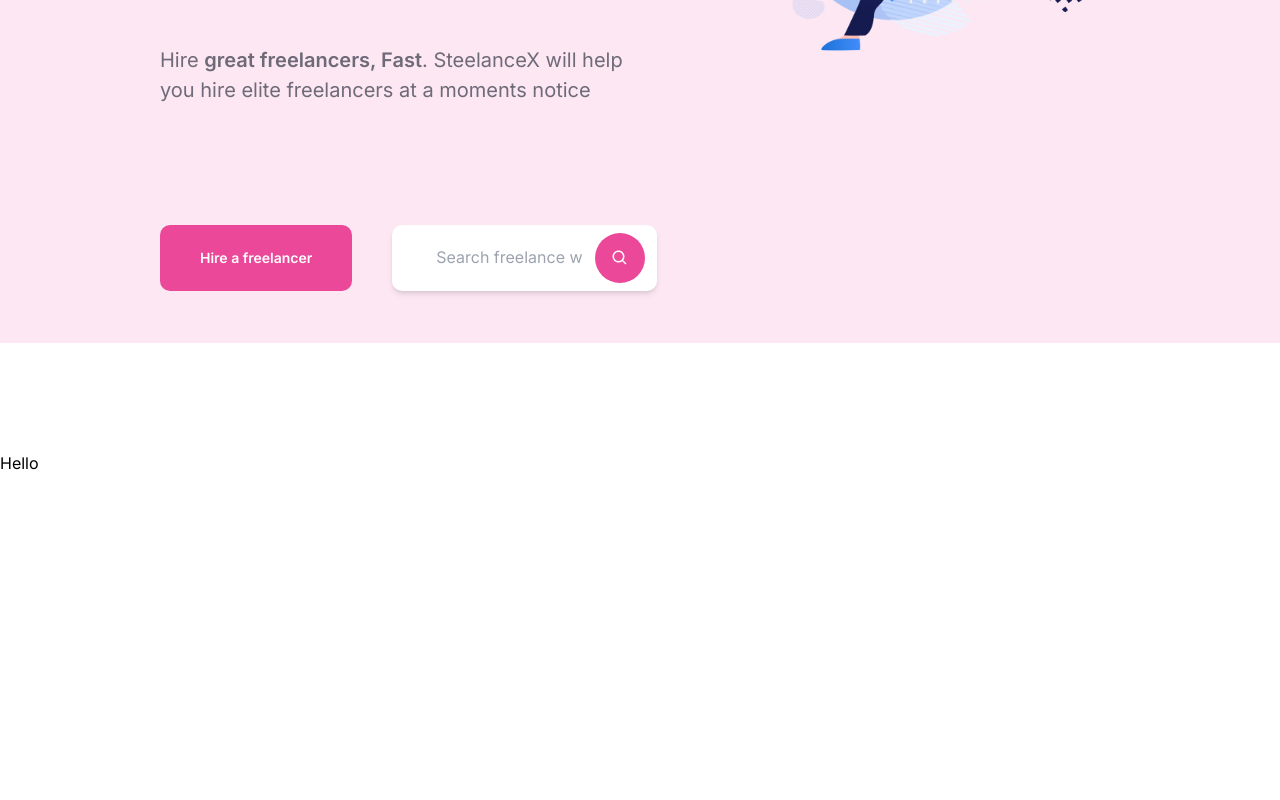
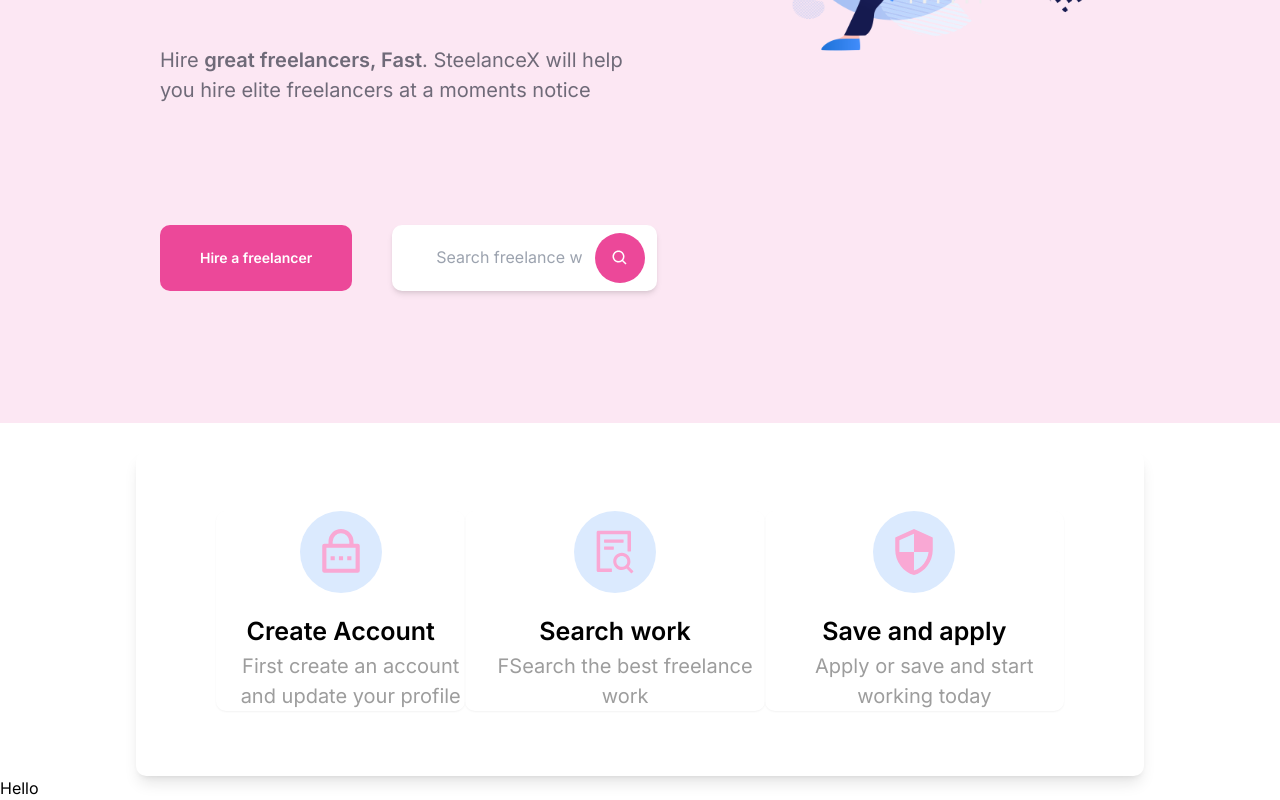
Before and after one commit to Shi-49-94-444-4444/steelancer, a Next.js app: page / in a window 1280 px wide. Shown: the part 557-1357 px from the top of the page. Before the commit the page ends 1032 px from the top, so only its background shows below. Built offline with nearby package versions, Linux system fonts and the light colour scheme.

Commit message:
update navbar + quick #4

```diff
--- /dev/null
+++ b/app/components/body/index.tsx
@@ -0,0 +1,5 @@
+import Quick from "./quick";
+
+export {
+    Quick,
+}
--- /dev/null
+++ b/app/components/body/quick.tsx
@@ -0,0 +1,169 @@
+import { RiLockPasswordLine } from "react-icons/ri"
+import { AiOutlineFileSearch } from "react-icons/ai"
+import { MdOutlineSecurity } from "react-icons/md"
+import Container from "../Container"
+
+const Quick = () => {
+    return (
+        <div className="px-20">
+            <div className="
+                flex
+                flex-row
+                justify-center
+                "
+            >
+                <div className="
+                    w-[90%]
+                    md:h-[325px]
+                    bg-white
+                    z-10
+                    shadow-lg
+                    rounded-[10px]
+                    "
+                >
+                    <Container>
+                        <div className="
+                            flex
+                            flex-row
+                            gap-3
+                            md:gap-0
+                            py-10
+                            justify-between
+                            mt-5
+                            "
+                        >
+                            <div className="
+                                flex
+                                flex-col
+                                justify-between
+                                items-center
+                                w-auto
+                                md:w-[250px]
+                                shadow-sm
+                                rounded-[10px]
+                                "
+                            >
+                                <div className='
+                                    p-4
+                                    bg-blue-100
+                                    rounded-full
+                                    text-pink-300
+                                    cursor-pointer
+                                    '
+                                >
+                                    <RiLockPasswordLine size={50} />
+                                </div>
+                                <div className="
+                                    font-poppins
+                                    font-semibold
+                                    font-normal
+                                    text-[25px]
+                                    mt-5
+                                    "
+                                >
+                                    Create Account
+                                </div>
+                                <div className="
+                                    font-poppins
+                                    text-[20px]
+                                    text-[#9D9D9D]
+                                    text-center
+                                    ml-5
+                                    "
+                                >
+                                    First create an account and update your profile
+                                </div>
+                            </div>
+                            <div className="
+                                flex
+                                flex-col
+                                justify-between
+                                items-center
+                                w-auto
+                                md:w-[300px]
+                                shadow-sm
+                                rounded-[10px]
+                                "
+                            >
+                                <div className='
+                                    p-4
+                                    bg-blue-100
+                                    rounded-full
+                                    text-pink-300
+                                    cursor-pointer
+                                    '
+                                >
+                                    <AiOutlineFileSearch size={50} />
+                                </div>
+                                <div className="
+                                    font-poppins
+                                    font-semibold
+                                    font-normal
+                                    text-[25px]
+                                    mt-5
+                                    "
+                                >
+                                    Search work
+                                </div>
+                                <div className="
+                                    font-poppins
+                                    text-[20px]
+                                    text-[#9D9D9D]
+                                    text-center
+                                    ml-5
+                                    "
+                                >
+                                    FSearch the best freelance work
+                                </div>
+                            </div>
+                            <div className="
+                                flex
+                                flex-col
+                                justify-between
+                                items-center
+                                w-auto
+                                md:w-[300px]
+                                shadow-sm
+                                rounded-[10px]
+                                "
+                            >
+                                <div className='
+                                    p-4
+                                    bg-blue-100
+                                    rounded-full
+                                    text-pink-300
+                                    cursor-pointer
+                                    '
+                                >
+                                    <MdOutlineSecurity size={50} />
+                                </div>
+                                <div className="
+                                    font-poppins
+                                    font-semibold
+                                    font-normal
+                                    text-[25px]
+                                    mt-5
+                                    "
+                                >
+                                    Save and apply
+                                </div>
+                                <div className="
+                                    font-poppins
+                                    text-[20px]
+                                    text-[#9D9D9D]
+                                    text-center
+                                    ml-5
+                                    "
+                                >
+                                    Apply or save and start working today
+                                </div>
+                            </div>
+                        </div>
+                    </Container>
+                </div>
+            </div>
+        </div>
+    )
+}
+
+export default Quick
--- a/app/components/index.tsx
+++ b/app/components/index.tsx
@@ -1,8 +1,10 @@
 import ClientOnly from './ClientOnly'
 import { Banner, Navbar } from './navbar'
+import { Quick } from './body'
 
 export {
     Navbar,
     ClientOnly,
-    Banner
+    Banner,
+    Quick
 }
--- a/app/components/navbar/Logo.tsx
+++ b/app/components/navbar/Logo.tsx
@@ -4,7 +4,7 @@
 import { useRouter } from 'next/navigation'
 
 const Logo = () => {
-    // const router = useRouter();
+    const router = useRouter();
 
     return (
         <Image
--- a/app/components/navbar/Navbar.tsx
+++ b/app/components/navbar/Navbar.tsx
@@ -1,25 +1,48 @@
-import Container from '../Container'
-import { Logo, NavLink, Button } from '../navbar'
+'use client'
+
+import React, { useState, useEffect } from 'react';
+import Container from '../Container';
+import { Logo, NavLink, Button } from '../navbar';
 
 const Navbar = () => {
+    const [isScrolled, setIsScrolled] = useState(false);
+
+    useEffect(() => {
+        const handleScroll = () => {
+            const scrollTop = window.pageYOffset;
+            setIsScrolled(scrollTop > 0);
+        };
+
+        window.addEventListener('scroll', handleScroll);
+        return () => window.removeEventListener('scroll', handleScroll);
+    }, []);
+
     return (
-        <div className="
+        <div
+            className={`
                 flex
                 flex-row
                 justify-center
-                pt-8
+                ${isScrolled ?
+                    'pt-0' : 'pt-8'
+                }
                 sticky
-                top-0
-                z-50
-                "
+                top-0 z-50
+                `
+            }
         >
-            <div className="
-                    w-[90%]
+            <div
+                className={`
                     md:h-[100px]
                     bg-white
                     z-10
                     shadow-lg
-                    rounded-full">
+                    ${isScrolled ?
+                        'rounded-none w-full' : 'rounded-full w-[90%]'
+                    }
+                    `
+                }
+            >
                 <Container>
                     <div className="
                         flex
@@ -37,7 +60,7 @@
                 </Container>
             </div>
         </div>
-    )
-}
+    );
+};
 
-export default Navbar
+export default Navbar;
--- a/app/layout.tsx
+++ b/app/layout.tsx
@@ -1,6 +1,6 @@
 import './globals.css'
 import { Inter } from 'next/font/google'
-import { Navbar, ClientOnly, Banner } from './components'
+import { Navbar, ClientOnly, Banner, Quick } from './components'
 
 const inter = Inter({ subsets: ['latin'] })
 
@@ -17,10 +17,11 @@
   return (
     <html lang="en">
       <body className={inter.className} style={{ overflowY: 'auto' }}>
-        <div className="w-full h-[900px] bg-pink-100">
+        <div className="w-full h-[980px] bg-pink-100">
           <ClientOnly>
             <Navbar />
             <Banner />
+            <Quick />
           </ClientOnly>
           {children}
         </div>
```
Also changed, not shown: app/components/navbar/GetStarted.tsx (+7 -1 lines), app/components/navbar/NavLink.tsx (+6 -1 lines). Lines whose indentation alone changed are shown as unchanged.
